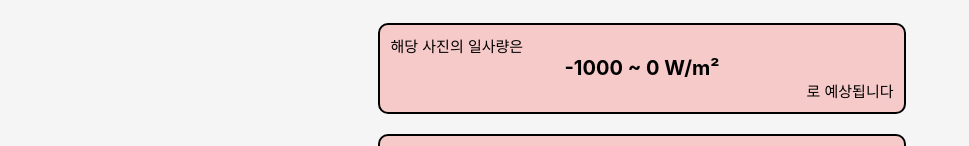
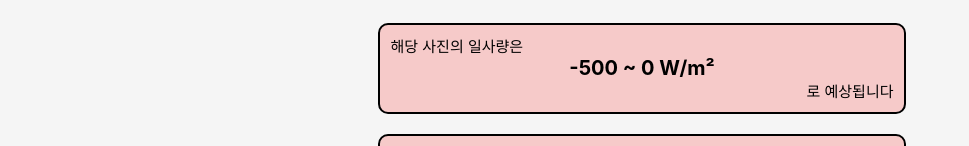
Before and after one commit to sosomm20141212/Sky_to_Solar, a React (Create React App) app in the folder react/: page /result in a window 1280 px wide. Shown: the part 766-912 px from the top of the page, without its empty margins (0-969 px from the left). Built offline with nearby package versions, Linux system fonts and the light colour scheme.

Commit message:
perf: model 개선 사항에 맞춰서 wat계산값 1000->500으로 수정

```diff
--- a/react/package.json
+++ b/react/package.json
@@ -1,5 +1,5 @@
 {
-  "name": "rct",
+  "name": "react",
   "version": "0.1.0",
   "private": true,
   "dependencies": {
@@ -9,6 +9,7 @@
     "axios": "^1.6.5",
     "react": "^18.2.0",
     "react-dom": "^18.2.0",
+    "react-image-file-resizer": "^0.4.8",
     "react-router-dom": "^6.21.2",
     "react-scripts": "5.0.1",
     "web-vitals": "^2.1.4"
--- a/react/src/components/Result.js
+++ b/react/src/components/Result.js
@@ -13,8 +13,8 @@ function Result() {
 
     // 일조량 -> 건전지(에너자이저) 변환
     // (1000*(일사량*패널효율*시간)/건전지 전압)/건전지 용량
-    const wat_low = (wat-1)*1000;
-    const wat_high = wat*1000;
+    const wat_low = (wat-1)*500;
+    const wat_high = wat*500;
 
     const battery_low = Math.round((1000*(wat_low*0.1*60)/1.5)/2850);
     const battery_high = Math.round((1000*(wat_high*0.1*60)/1.5)/2850);
--- a/react/src/components/Selectpicture.js
+++ b/react/src/components/Selectpicture.js
@@ -1,7 +1,7 @@
 import axios from 'axios';
 import React, { useState } from 'react';
+import Resizer from 'react-image-file-resizer';
 import '../static/css/Selectpicture.css';
-import Resizer from 'react-image-file-resizer';
 
 // 사진 로고 (추후 svg path 수정 가능)
 const InputfileLogo = ()=>(
```
Also changed, not shown: 1 other file (tests, documents, lock files or other folders).
